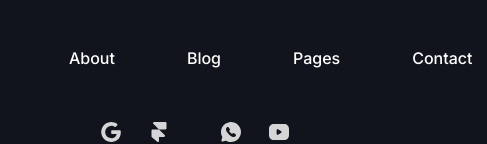
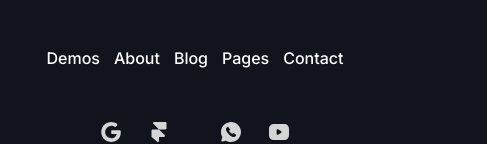
Before and after one commit to ArtemSydun/WebHosting, a plain HTML site: page index.html in a window 390 px wide. Shown: the part 8695-8839 px from the top of the page, 487 px wide, since content can reach past the window. Drawn offline with Linux system fonts and the light colour scheme; a web font is replaced by a local one.

Commit message:
bug fixes

```diff
--- a/scss/footer.scss
+++ b/scss/footer.scss
@@ -72,7 +72,7 @@
 }
 @media only screen and (max-width:878px) {
     .footer {
-        &-link {
+        &-item {
             display:none;
         }
     }
@@ -83,7 +83,7 @@
             flex-direction: column;
             gap:36px;
         }
-        &-link {
+        &-item {
             display:block;
             margin-right:14px;
         }
--- a/scss/main.scss
+++ b/scss/main.scss
@@ -39,3 +39,7 @@ a {
     color: inherit;
     text-decoration: none;
 }
+
+ul {
+    padding:0;
+}
```
Also changed, not shown: css/footer.css, css/main.css, 1 other file.
